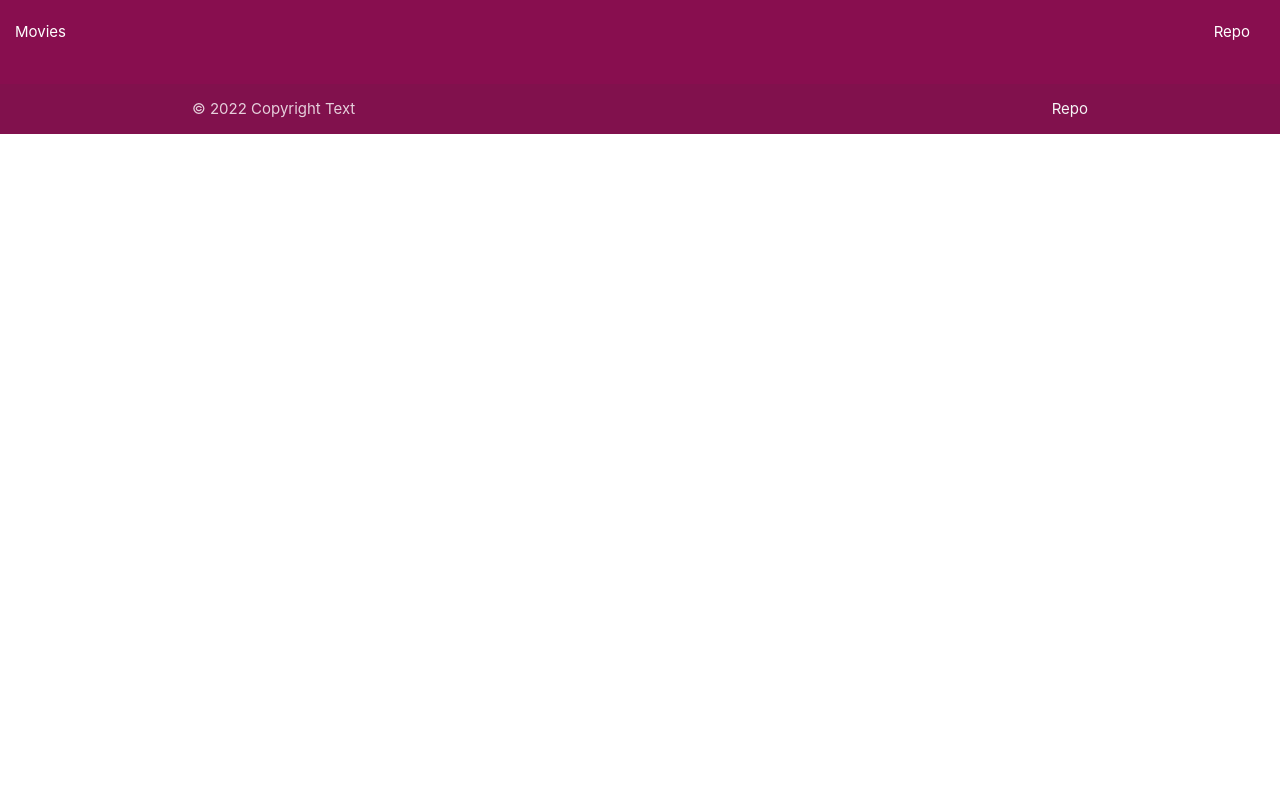
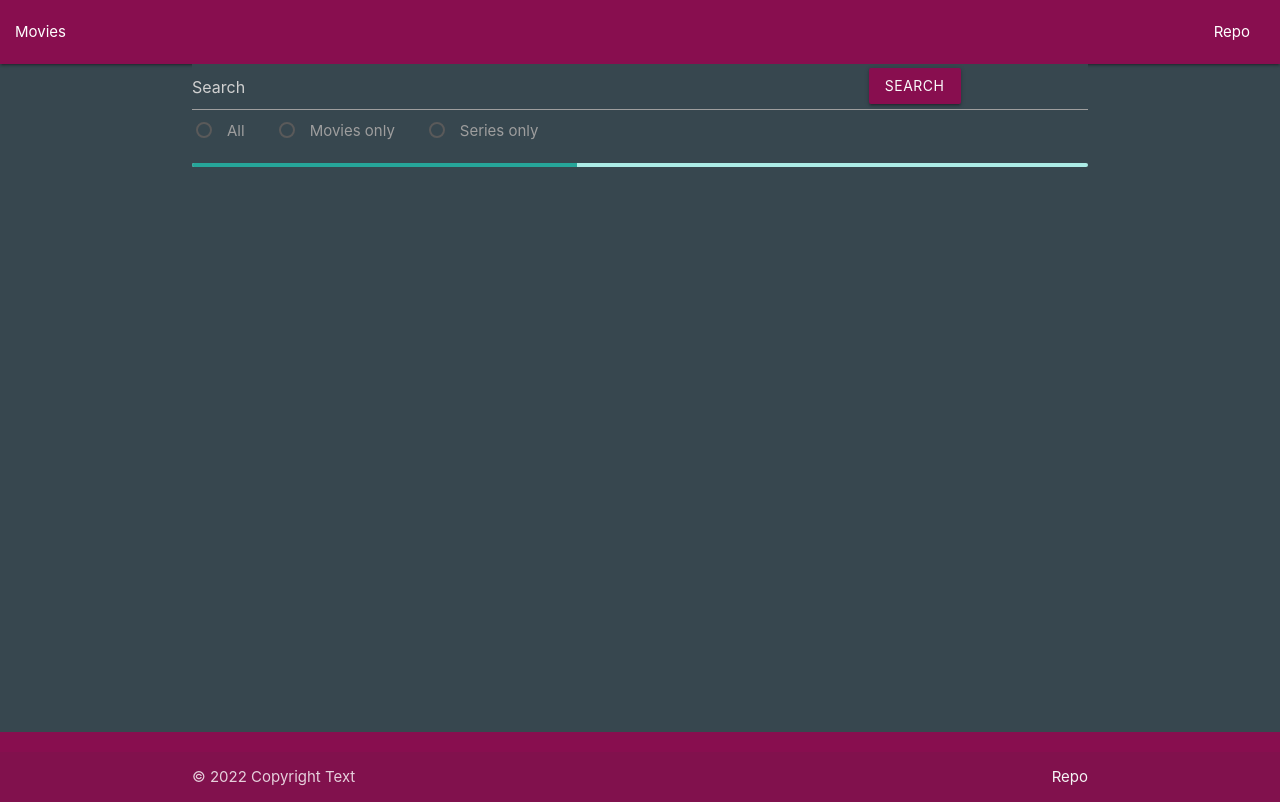
Before and after one commit to KyPoCha/movie-app, a React (Create React App) app: page / in a window 1280 px wide. Built offline with nearby package versions, Linux system fonts and the light colour scheme; no server answers.

Commit message:
Update main files to create main wrappers on the page

```diff
--- a/src/App.jsx
+++ b/src/App.jsx
@@ -1,10 +1,12 @@
 import React from "react";
 import Header from "./layout/Header";
 import Footer from "./layout/Footer";
+import Main from "./layout/Main";
 function App(){
     return (
         <React.Fragment>
             <Header/>
+            <Main/>
             <Footer/>
         </React.Fragment>
     );
--- a/src/index.js
+++ b/src/index.js
@@ -6,6 +6,6 @@ import App from './App';
 const root = ReactDOM.createRoot(document.getElementById('root'));
 root.render(
   <React.StrictMode>
-    <App />
+    <App/>
   </React.StrictMode>
 );
```
